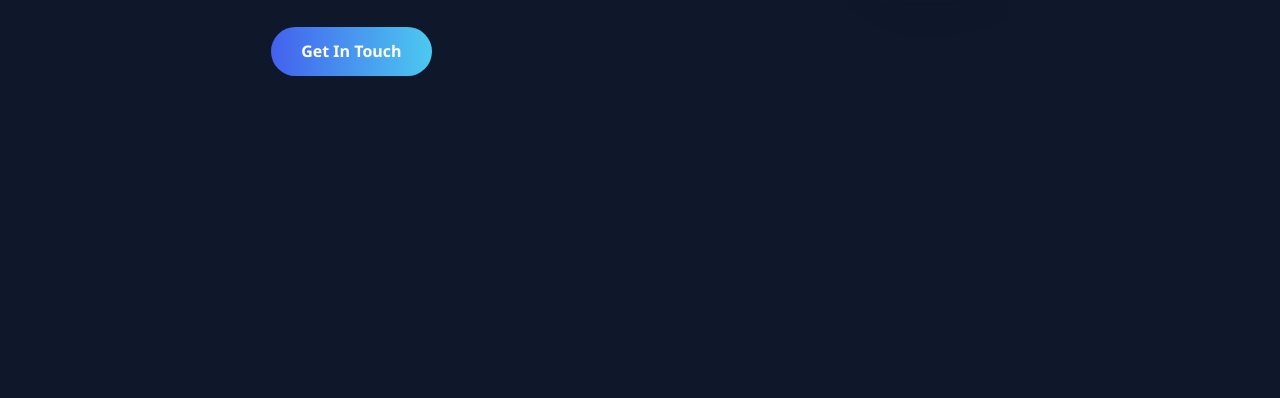
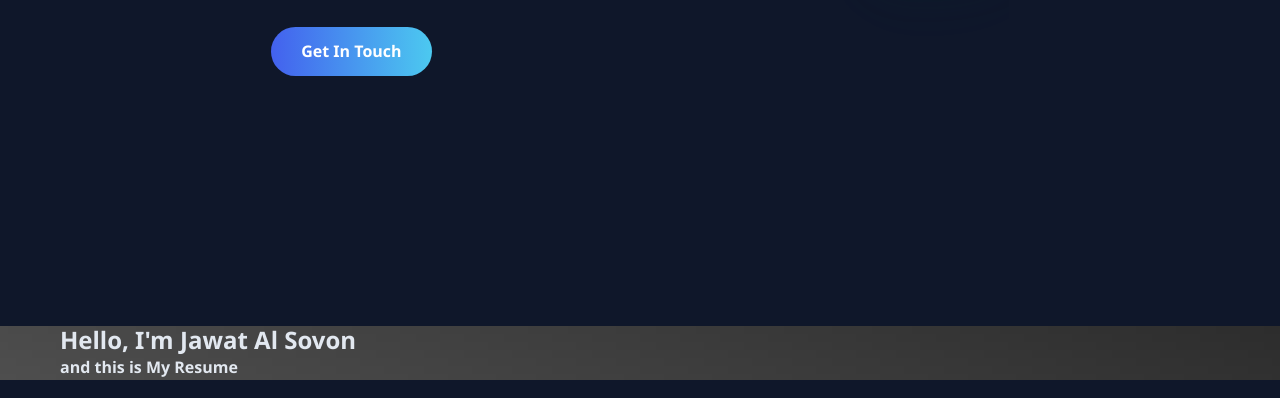
Before and after one commit to jawatalsovon/j, a plain HTML site: page index.html in a window 1280 px wide. Shown: the part 554-952 px from the top of the page. Drawn offline with Linux system fonts and the light colour scheme.

Commit message:
Update index.html

```diff
--- a/index.html
+++ b/index.html
@@ -955,6 +955,18 @@
             </div>
         </div>
     </section>
+    <section class="site-hero" style="background-image: url(image.1.jpg);" id="section-home" data-stellar-background-ratio="0.5">
+		<div class="container">
+			<div class="row intro-text align-items-center justify-content-center">
+				<div class="col-md-10 text-center pt-5">
+
+					<h1 class="site-heading site-animate">Hello, I'm <strong class="d-block">Jawat Al Sovon</strong></h1>
+					<strong class="d-block text-white text-uppercase letter-spacing">and this is My Resume</strong>
+
+				</div>
+			</div>
+		</div>
+	</section>
 
     <!-- About Section -->
     <section id="about" class="section">
```
